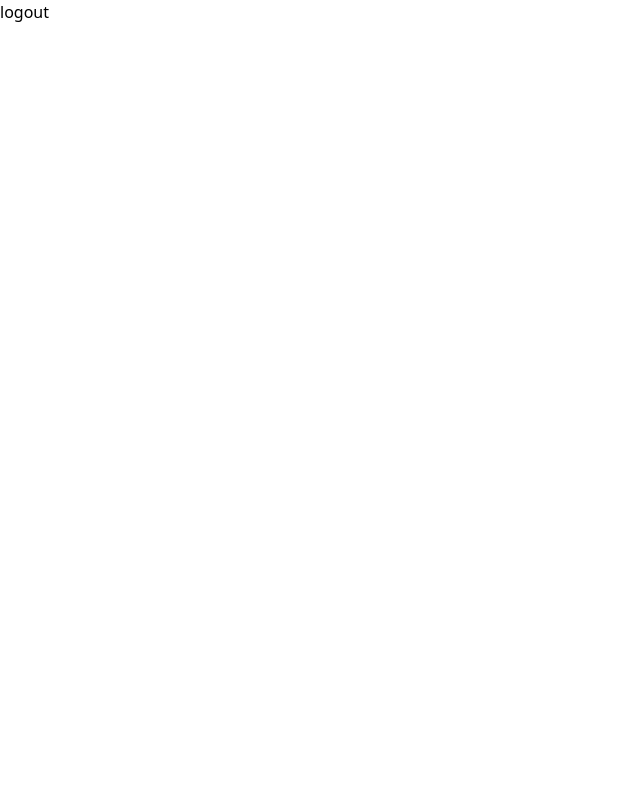
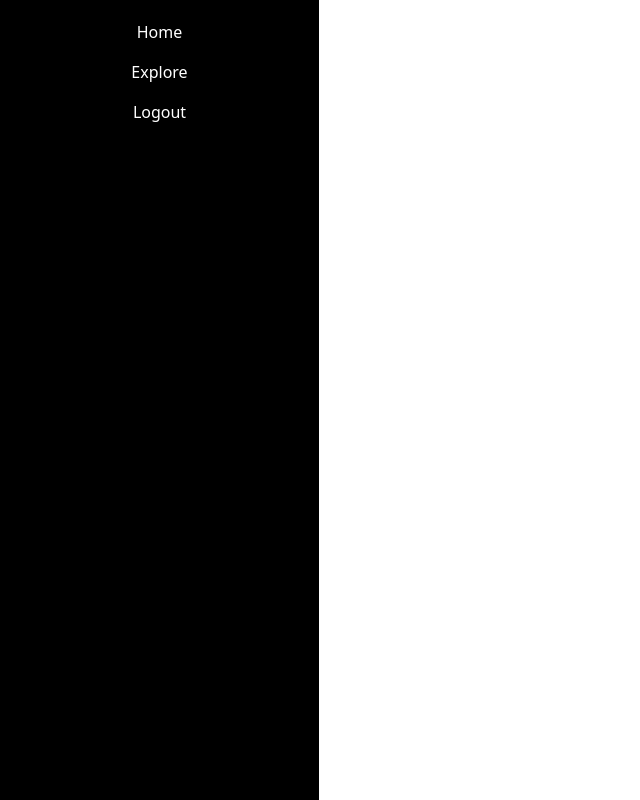
Before and after one commit to thepug432/MERN-twitter-clone, a React (Create React App) app in the folder client/: page / in a window 1280 px wide. Shown: the whole page, without its empty margins (0-640 px from the left). Built offline with nearby package versions, Linux system fonts and the light colour scheme; sample sign-in values are in the browser's storage.

Commit message:
Nabar v0.5

```diff
--- /dev/null
+++ b/client/src/components/Navbar.jsx
@@ -0,0 +1,40 @@
+import React from 'react'
+import { Link, useNavigate } from 'react-router-dom'
+import { useSelector, useDispatch } from 'react-redux';
+import { logout, reset } from '../features/auth/authSlice';
+import Navbutton from './Navbutton';
+import { motion } from 'framer-motion';
+
+function Navbar() {
+    const dispatch = useDispatch()
+    const navigate = useNavigate()
+    const {user} = useSelector((state) => state.auth)
+
+    const logoutFunc = () => {
+        dispatch(logout())
+        dispatch(reset())
+        navigate('/login')
+    }
+
+    return (
+        <nav className='h-screen border-r border-white bg-black w-1/4 flex flex-col p-3'>
+            <Navbutton link={'/'} text={'Home'}/>
+            <Navbutton link={'/explore'} text={'Explore'}/>
+            {user ?
+                <motion.button
+                onClick={logoutFunc}
+                whileHover={{ scale: 1.1, backgroundColor: "rgb(239, 68, 68)" }}
+                whileTap={{ scale: .9 }}
+                transition={{ duration: .3 }}
+                className="text-center p-2 rounded"
+                    >
+                    <div className='text-white'>Logout</div>
+                </motion.button>
+            :
+                <Navbutton link={'/login'} text={'Login'}/>
+            }
+        </nav>
+    )
+}
+
+export default Navbar
--- /dev/null
+++ b/client/src/components/Navbutton.jsx
@@ -0,0 +1,20 @@
+import React from 'react'
+import { Link } from 'react-router-dom'
+import { motion } from 'framer-motion'
+
+function Navbutton({ link, text}) {
+  return (
+    <Link to={link}>
+        <motion.div
+            whileHover={{ scale: 1.1, backgroundColor: "rgb(239, 68, 68)" }}
+            whileTap={{ scale: .9 }}
+            transition={{ duration: .3 }}
+            className="text-center p-2 rounded"
+        >
+        <div className='text-white'>{text}</div>
+        </motion.div>
+    </Link>
+  )
+}
+
+export default Navbutton
--- a/client/src/pages/Dashboard.jsx
+++ b/client/src/pages/Dashboard.jsx
@@ -1,36 +1,24 @@
 import React, { useEffect } from 'react'
-import { useSelector, useDispatch } from 'react-redux';
-import { logout, reset } from '../features/auth/authSlice';
 import { Link, useNavigate } from 'react-router-dom'
 import {store} from '../app/store'
+import Navbar from '../components/Navbar';
 
 function Dashboard() {
   const navigate = useNavigate()
-  const dispatch = useDispatch()
-  const {user} = useSelector((state) => state.auth)
 
-
+  // check if user is logged in
   useEffect(() => {
     if(!store.getState().auth.user){
       navigate('/login')
     }
   }, [navigate])
 
-  const logoutFunc = () => {
-    dispatch(logout())
-    dispatch(reset())
-    navigate('/login')
-  }
+
 
   return (
     <div>
-      {user ?
-        <button onClick={logoutFunc}>
-          logout
-        </button>
-        :
-        <Link to={'/login'}>Login</Link>
-      }
+      <Navbar />
+
     </div>
   )
 }
```
